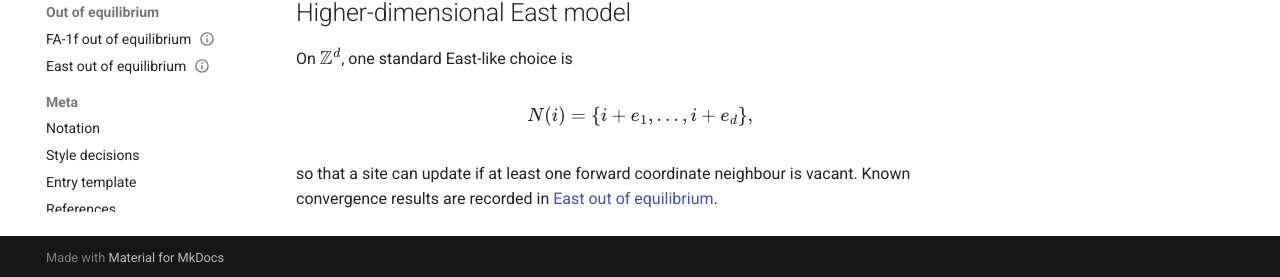
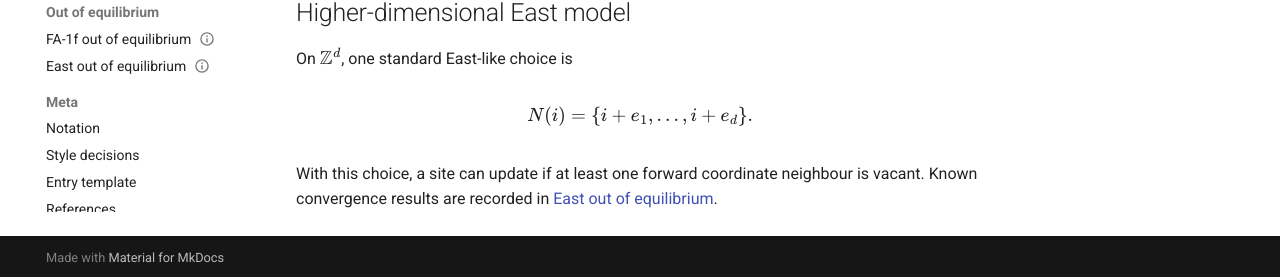
Before and after one commit to maciejgluchowski86-beep/ips-wiki, an MkDocs documentation site: the page built from docs/entries/east-model.md, in a window 1280 px wide and 900 px high, scrolled down 852 px. Shown: the part 620-897 px from the top of the window. Built offline with MkDocs 1.6.1 and Material for MkDocs 9.7.7, drawn with Linux system fonts in a browser that asks for light colours; comment, search, counter and statistics services are not loaded.

Commit message:
finish east display prose cleanup

```diff
--- a/docs/entries/east-model.md
+++ b/docs/entries/east-model.md
@@ -68,7 +68,7 @@ The site \(i\) can update exactly when its right neighbour is vacant. In this co
 On \(\Z^d\), one standard East-like choice is
 
 $$
-N(i)=\{i+e_1,\ldots,i+e_d\},
+N(i)=\{i+e_1,\ldots,i+e_d\}.
 $$
 
-so that a site can update if at least one forward coordinate neighbour is vacant. Known convergence results are recorded in [East out of equilibrium](east-out-of-equilibrium.md).
+With this choice, a site can update if at least one forward coordinate neighbour is vacant. Known convergence results are recorded in [East out of equilibrium](east-out-of-equilibrium.md).
```
